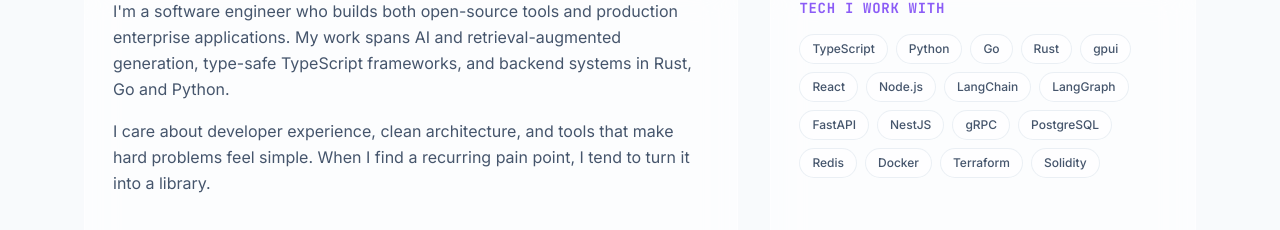
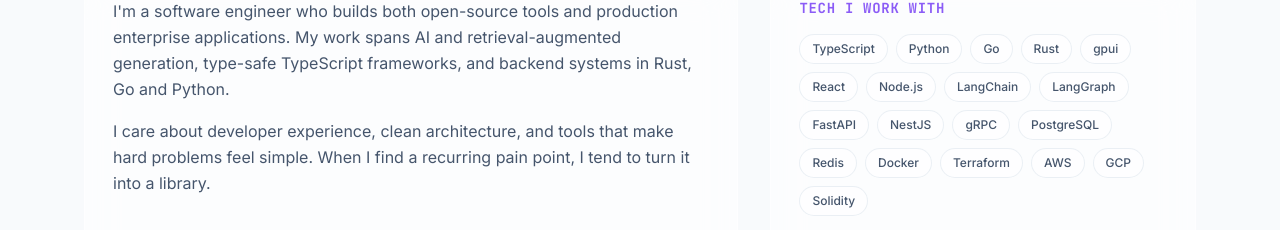
Before and after one commit to Rfluid/portfolio, a React (Vite) app: page / in a window 1280 px wide. Shown: the part 1091-1321 px from the top of the page. Built offline with nearby package versions, Linux system fonts and the light colour scheme; no server answers.

Commit message:
Add AWS and GCP to the tech stack

```diff
--- a/src/components/About.tsx
+++ b/src/components/About.tsx
@@ -20,6 +20,8 @@
   "Redis",
   "Docker",
   "Terraform",
+  "AWS",
+  "GCP",
   "Solidity",
 ];
 
```
